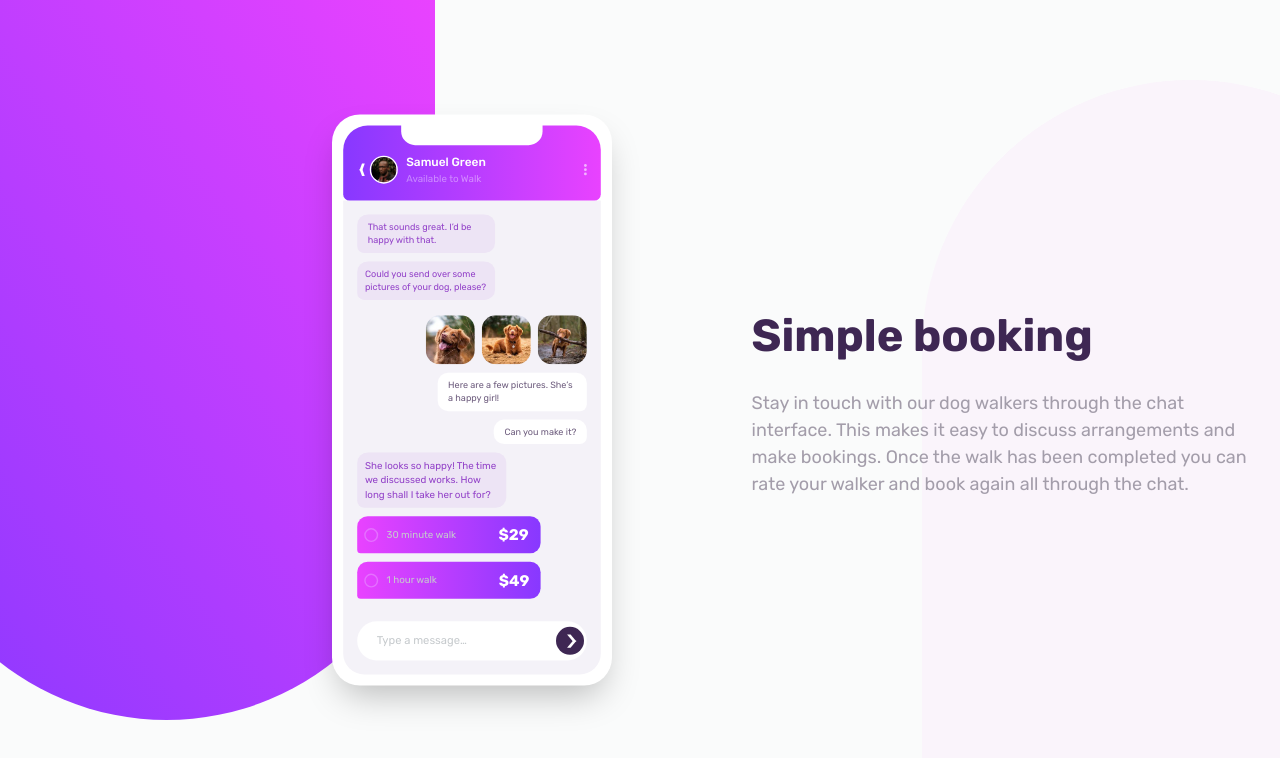
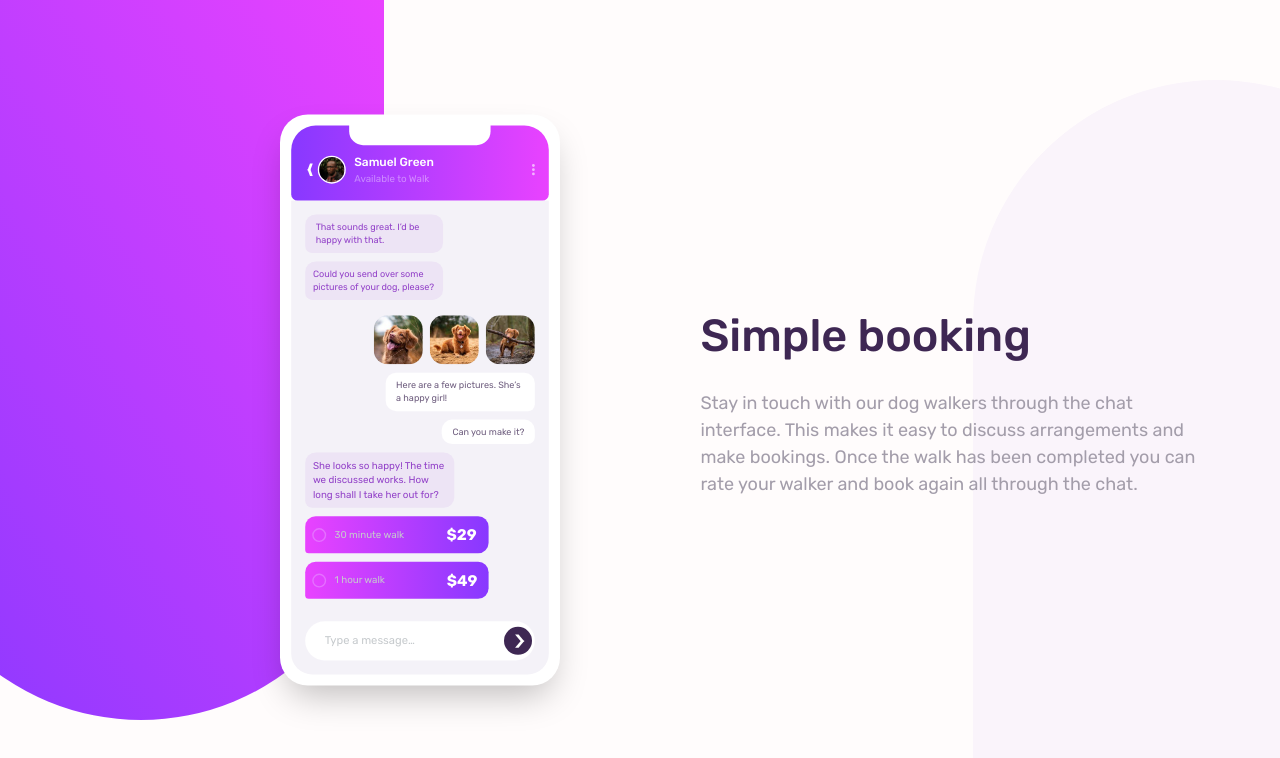
Before and after one commit to PoteznyMocarz/chat-app-design, a website: page index.html in a window 1280 px wide. Shown: the top 758 px of the page. Drawn offline with Linux system fonts and the light colour scheme.

Commit message:
Add files via upload

```diff
--- a/index.html
+++ b/index.html
@@ -13,9 +13,9 @@
 
   <!-- Feel free to remove these styles or customise in your own stylesheet 👍 -->
 </head>
-<body class="font-Rubik flex justify-center items-center h-[100vh] bg-[#fafbfb] max-[450px]:h-fit max-[450px]:py-10 max-[450px]:px-2 overflow-hidden max-[450px]:overflow-auto">
-  <div class="w-[42%] h-[90%] bg-gradient-to-bl from-LightMagenta to-LightViolet absolute top-0 left-[-8%] rounded-b-[850px] max-[450px]:hidden"></div>
-  <div class="flex gap-[80px] relative z-10 max-[450px]:flex-col pl-[19%] min-[1800px]:pl-[8%] max-[450px]:pl-[0]">
+<body class="font-Rubik flex justify-center items-center h-[100vh] bg-[#fffcfc] max-[450px]:h-fit max-[450px]:py-10 max-[450px]:pb-24 max-[450px]:px-2 overflow-hidden max-[450px]:overflow-auto">
+  <div class="w-[38%] h-[90%] bg-gradient-to-bl from-LightMagenta to-LightViolet absolute top-0 left-[-8%] rounded-b-[850px] max-[450px]:hidden"></div>
+  <div class="flex gap-[80px] relative z-10 max-[450px]:flex-col pl-[11%] min-[1800px]:pl-[3%] max-[450px]:pl-[0]">
     <div class="bg-White max-w-[400px] p-4 rounded-[40px] shadow-2xl scale-[0.7] min-[1800px]:scale-[0.9] max-[450px]:scale-[0.9]">
 
       <div class="bg-gradient-to-r from-LightViolet to-LightMagenta flex h-fit items-center px-[10px] pl-[30px] pt-[40px] pb-[20px] relative rounded-t-[35px] rounded-b-[9px]">
@@ -73,13 +73,13 @@
     </div>
     </div>
     <div class="max-w-[500px] self-center">
-      <h1 class="font-bold text-VeryDarkDesaturatedViolet text-[45px] mb-[20px] max-[450px]:text-center">Simple booking</h1>
+      <h1 class="font-[500] text-VeryDarkDesaturatedViolet text-[45px] mb-[20px] max-[450px]:text-center">Simple booking</h1>
 
       <p class="text-DarkGrayishViolet text-[18px] max-[450px]:text-center max-[450px]:text-[17px]">Stay in touch with our dog walkers through the chat interface. This makes it easy to
       discuss arrangements and make bookings. Once the walk has been completed you can rate
       your walker and book again all through the chat.</p>
     </div>
 </div>
-<div class="w-[42%] h-[90%] bg-[#faf4fb] absolute bottom-0 right-[-14%] rounded-t-[850px] max-[450px]:hidden"></div>
+<div class="w-[38%] h-[90%] bg-[#faf4fb] absolute bottom-0 right-[-14%] rounded-t-[850px] max-[450px]:hidden"></div>
 </body>
 </html>
```
Also changed, not shown: src/index.html (+5 -5 lines), output.css, src/output.css.
